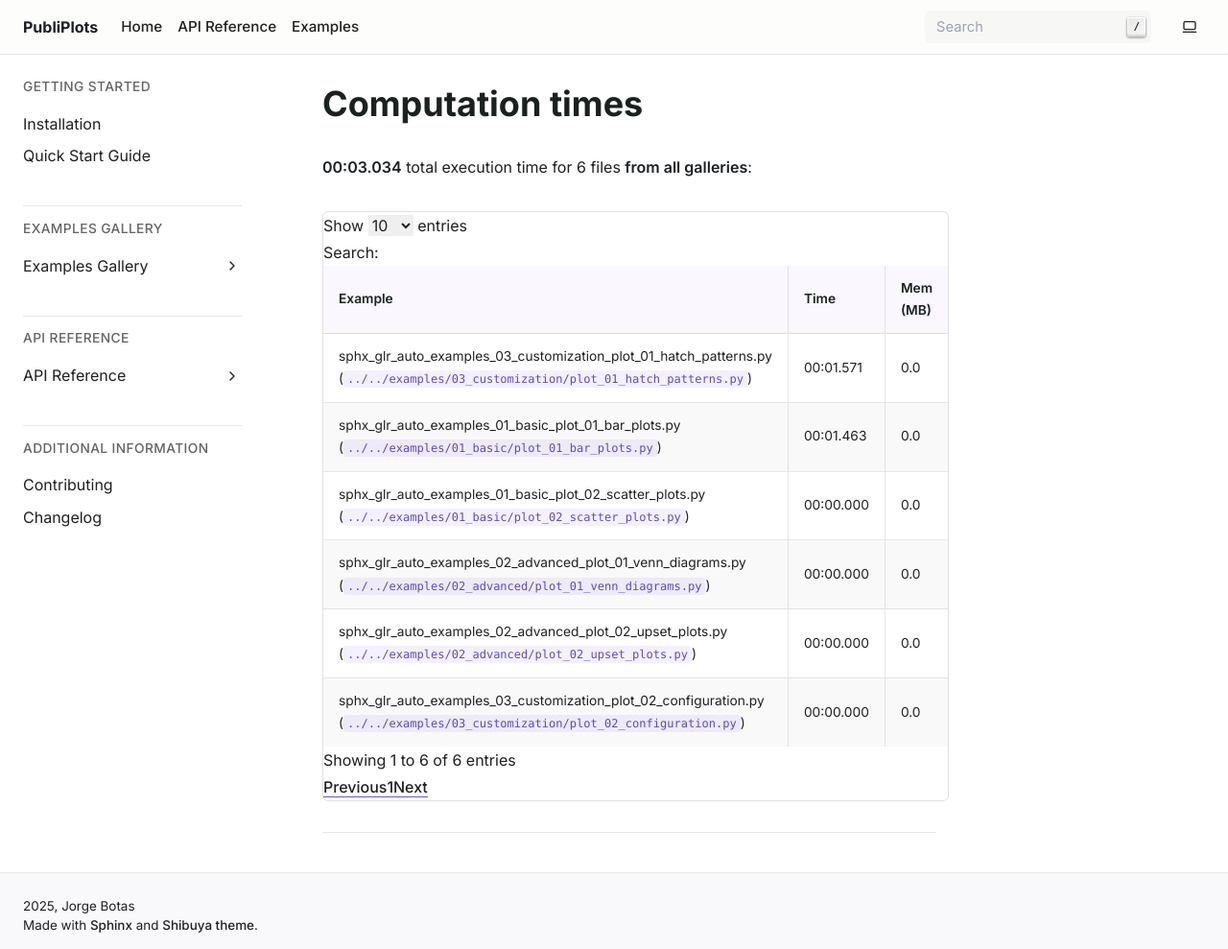
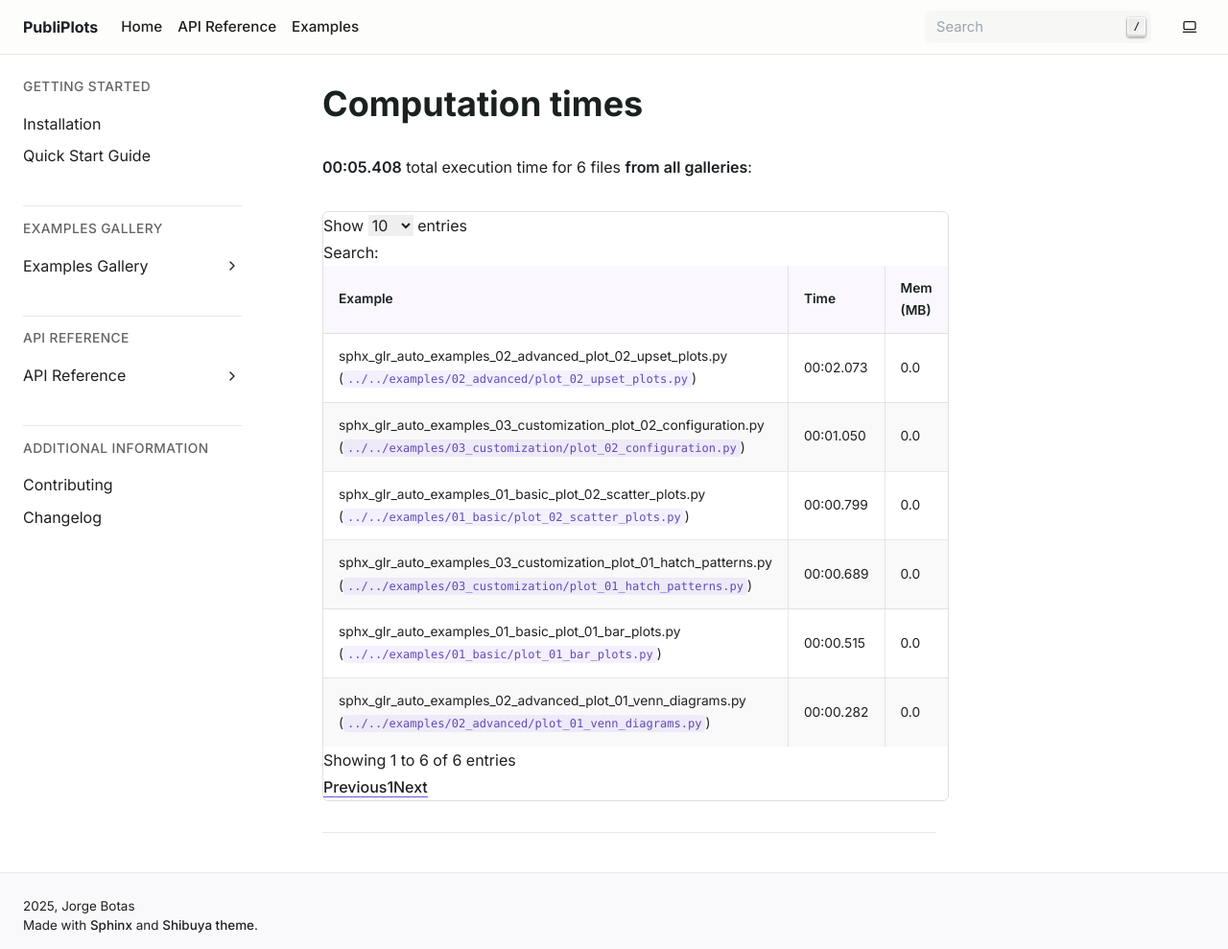
Before and after one commit to jorgebotas/prettyplot, a Sphinx documentation site: the page built from docs/source/sg_execution_times.rst, in a window 1280 px wide and 989 px high. Shown: the whole window at 96% size. Built offline with Sphinx 7.4.7, drawn with Linux system fonts in a browser that asks for light colours; pages that are not in the unit, such as notebooks, are missing from menus; a script that is not in the unit is left out.

Commit message:
updated docs

```diff
--- a/docs/source/sg_execution_times.rst
+++ b/docs/source/sg_execution_times.rst
@@ -6,7 +6,7 @@
 
 Computation times
 =================
-**00:03.034** total execution time for 6 files **from all galleries**:
+**00:05.408** total execution time for 6 files **from all galleries**:
 
 .. container::
 
@@ -32,21 +32,21 @@ Computation times
    * - Example
      - Time
      - Mem (MB)
+   * - :ref:`sphx_glr_auto_examples_02_advanced_plot_02_upset_plots.py` (``../../examples/02_advanced/plot_02_upset_plots.py``)
+     - 00:02.073
+     - 0.0
+   * - :ref:`sphx_glr_auto_examples_03_customization_plot_02_configuration.py` (``../../examples/03_customization/plot_02_configuration.py``)
+     - 00:01.050
+     - 0.0
+   * - :ref:`sphx_glr_auto_examples_01_basic_plot_02_scatter_plots.py` (``../../examples/01_basic/plot_02_scatter_plots.py``)
+     - 00:00.799
+     - 0.0
    * - :ref:`sphx_glr_auto_examples_03_customization_plot_01_hatch_patterns.py` (``../../examples/03_customization/plot_01_hatch_patterns.py``)
-     - 00:01.571
+     - 00:00.689
      - 0.0
    * - :ref:`sphx_glr_auto_examples_01_basic_plot_01_bar_plots.py` (``../../examples/01_basic/plot_01_bar_plots.py``)
-     - 00:01.463
-     - 0.0
-   * - :ref:`sphx_glr_auto_examples_01_basic_plot_02_scatter_plots.py` (``../../examples/01_basic/plot_02_scatter_plots.py``)
-     - 00:00.000
+     - 00:00.515
      - 0.0
    * - :ref:`sphx_glr_auto_examples_02_advanced_plot_01_venn_diagrams.py` (``../../examples/02_advanced/plot_01_venn_diagrams.py``)
-     - 00:00.000
+     - 00:00.282
      - 0.0
-   * - :ref:`sphx_glr_auto_examples_02_advanced_plot_02_upset_plots.py` (``../../examples/02_advanced/plot_02_upset_plots.py``)
-     - 00:00.000
-     - 0.0
-   * - :ref:`sphx_glr_auto_examples_03_customization_plot_02_configuration.py` (``../../examples/03_customization/plot_02_configuration.py``)
-     - 00:00.000
-     - 0.0
```
